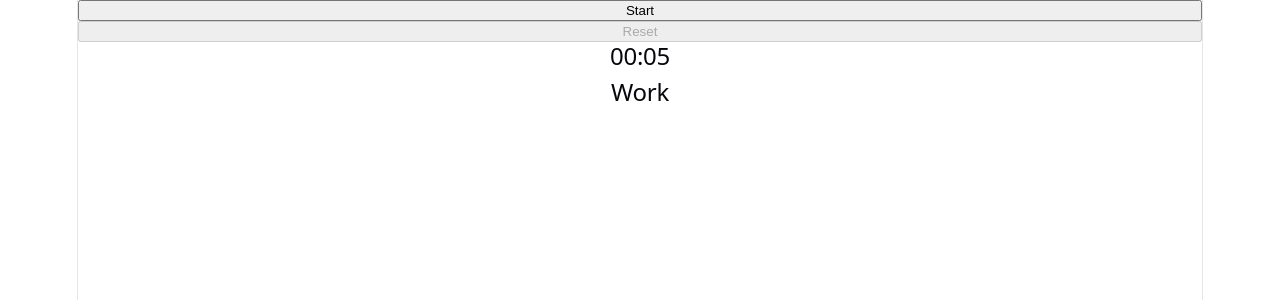
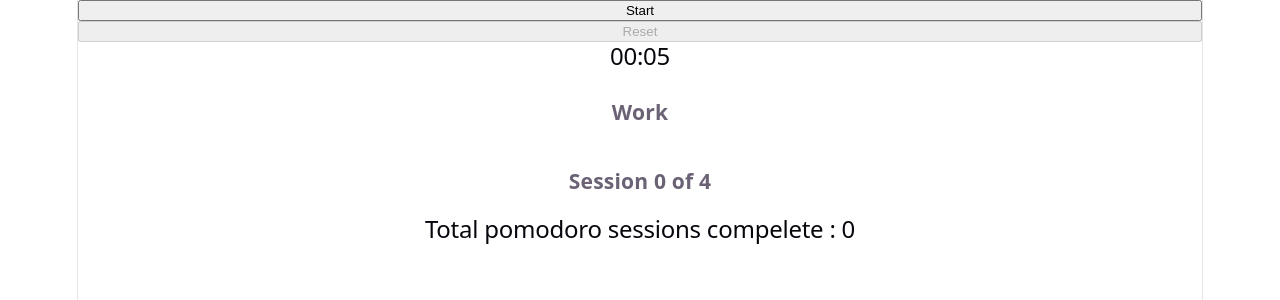
Before and after one commit to Khan1021/pomodoro-timer, a React (Vite) app: page / in a window 1280 px wide. Shown: the top 300 px of the page. Built offline with nearby package versions, Linux system fonts and the light colour scheme.

Commit message:
fixing page rendering errors with completed SessionInfo component

```diff
--- a/src/App.jsx
+++ b/src/App.jsx
@@ -2,6 +2,7 @@ import { useState, useEffect, useRef } from 'react';
 import './App.css'
 import Timer from './components/Timer'
 import Controls from './components/Controls'
+import SessionInfo from './components/sessionInfo'
 
 const pomodoro = 5; //1500s=25m
 const shortBreak = 2;  //300s=5m
@@ -69,19 +70,7 @@ function App() {
     }, 1000)
 
 
-    let positionInCycle = 0
-    if (workSessions === 0) {
-      positionInCycle = 0
-    }//END if
-    else if (workSessions % 4 === 0) {
-      positionInCycle = 4
-    }//END else if
-    else {
-      positionInCycle = workSessions % 4
-    }//END else
 
-
-    const sessionText = 'Session ${positionInCycle} of 4'
 
     return () => clearInterval(intervalId)  //the cleanup function
   }, [isRunning, mode, workSessions]);
@@ -108,6 +97,23 @@ function App() {
   }, [mode])
 
 
+  //this is text to show the work cycle and the name of the current session in the cycle
+  let positionInCycle = 0
+  if (workSessions === 0) {
+    positionInCycle = 0
+  }//END if
+  else if (workSessions % 4 === 0) {
+    positionInCycle = 4
+  }//END else if
+  else {
+    positionInCycle = workSessions % 4
+  }//END else
+
+
+  //on screen metrics for session info
+  const sessionText = `Session ${positionInCycle} of 4`
+  const completedWorkSessions = Math.floor(workSessions / 4)
+  const totalWorkSessions = `Total pomodoro sessions compelete : ${completedWorkSessions}`
 
 
   return (
@@ -125,11 +131,12 @@ function App() {
         formattedTime={formattedTime}
       />
 
+      <SessionInfo
+        modeLabels={modeLabels[mode]}
+        positionInCycle={sessionText}
+        totalWorkSessions={totalWorkSessions}
+      />
 
-      <div className='session name'>
-        {/*this is a title to show the current work session*/}
-        <h2>{modeLabels[mode]}</h2>
-      </div>
     </>
   )
 }   //component function ends here
--- a/src/components/SessionInfo.jsx
+++ b/src/components/SessionInfo.jsx
@@ -3,8 +3,9 @@
 function SessionInfo(props) {
     return (
         <>
-            <h2>{props.positionInCycle}</h2>
-            <h2>{props.sessionText}</h2>
+            <h3>{props.modeLabels}</h3>
+            <h3>{props.positionInCycle}</h3>
+            <h2>{props.totalWorkSessions}</h2>
         </>
     )
 }
```
